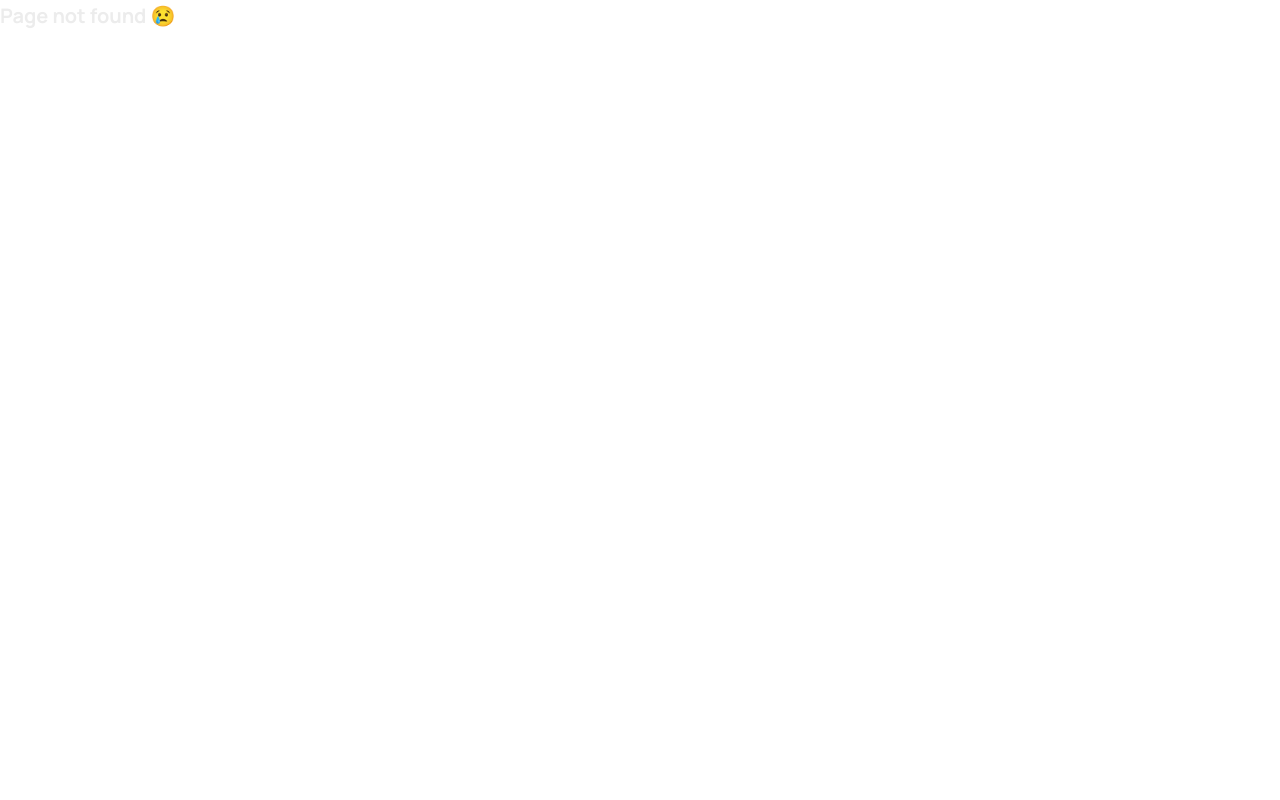
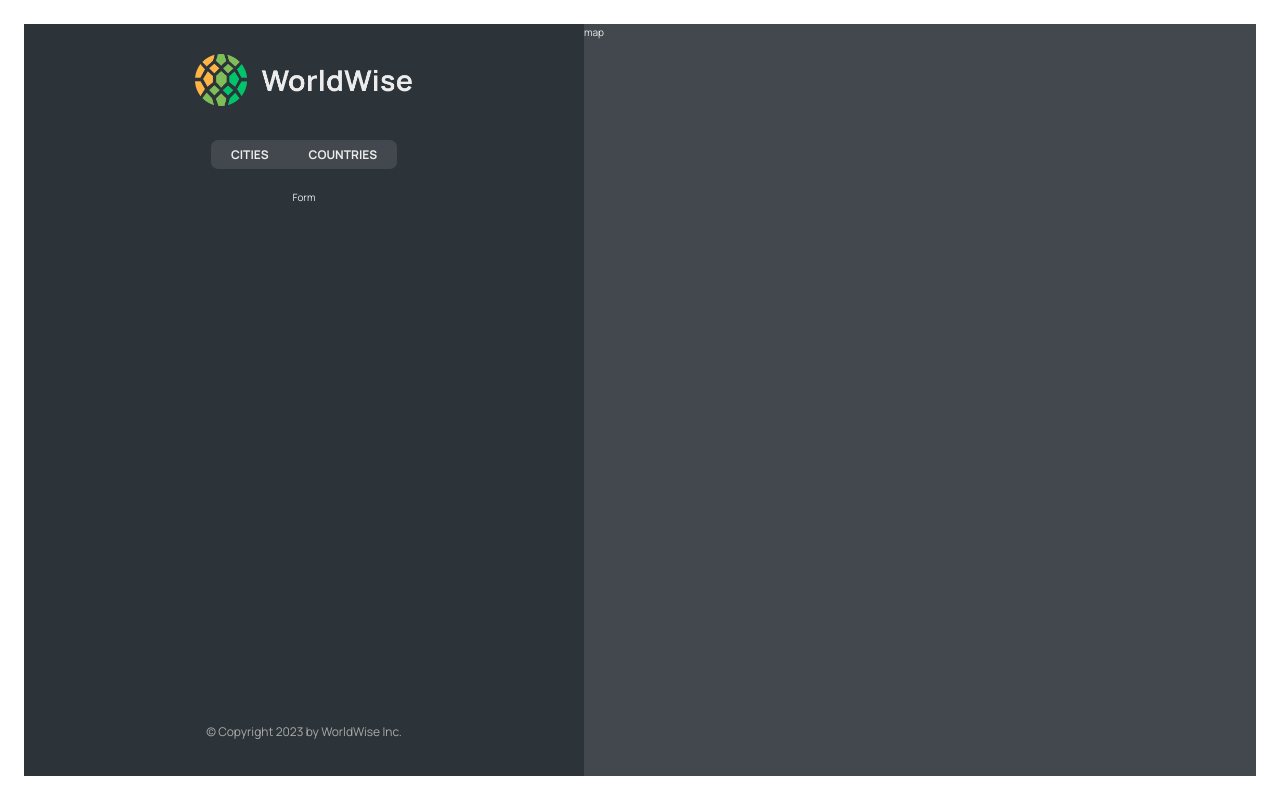
Before and after one commit to ivangil18/worldwise, a React (Vite) app: page /app/form in a window 1280 px wide. Before the commit this address had no page. Built offline with nearby package versions, Linux system fonts and the light colour scheme.

Commit message:
appNav component implemented

```diff
--- a/src/App.jsx
+++ b/src/App.jsx
@@ -10,11 +10,16 @@
   return (
     <BrowserRouter>
       <Routes>
-        <Route path="/" element={<Homepage />} />
+        <Route index element={<Homepage />} />
         <Route path="pricing" element={<Pricing />} />
         <Route path="product" element={<Product />} />
         <Route path="login" element={<Login />} />
-        <Route path="app" element={<AppLayout />} />
+        <Route path="app" element={<AppLayout />}>
+          <Route index element={<p>List of cities</p>} />
+          <Route path="cities" element={<p>List of cities</p>} />
+          <Route path="countries" element={<p>List of countries</p>} />
+          <Route path="form" element={<p>Form</p>} />
+        </Route>
         <Route path="*" element={<PageNotFound />} />
       </Routes>
     </BrowserRouter>
--- a/src/components/AppNav.jsx
+++ b/src/components/AppNav.jsx
@@ -1,5 +1,19 @@
+import { NavLink } from "react-router-dom";
+import styles from "./AppNav.module.css";
+
 function AppNav() {
-  return <nav>AppNav</nav>;
+  return (
+    <nav className={styles.nav}>
+      <ul>
+        <li>
+          <NavLink to="cities">Cities</NavLink>
+        </li>
+        <li>
+          <NavLink to="countries">Countries</NavLink>
+        </li>
+      </ul>
+    </nav>
+  );
 }
 
 export default AppNav;
--- a/src/components/Sidebar.jsx
+++ b/src/components/Sidebar.jsx
@@ -3,13 +3,14 @@
 
 import styles from "./Sidebar.module.css";
 import Footer from "./Footer";
+import { Outlet } from "react-router-dom";
 
 function SideBar() {
   return (
     <div className={styles.sidebar}>
       <Logo />
       <AppNav />
-      <p>List of cities</p>
+      <Outlet />
       <Footer />
     </div>
   );
```
